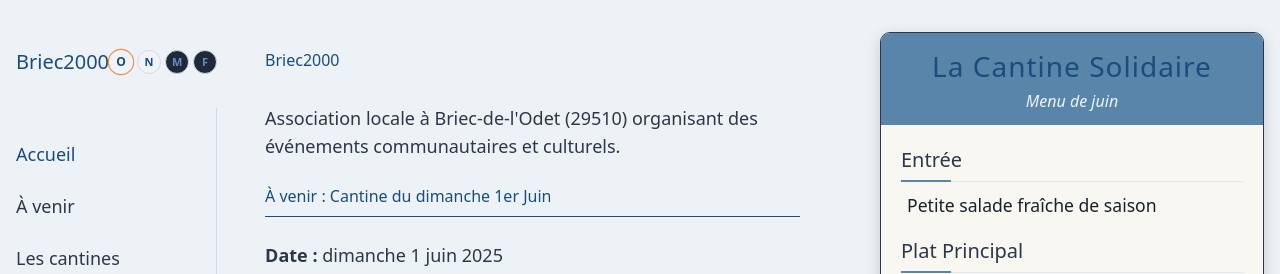
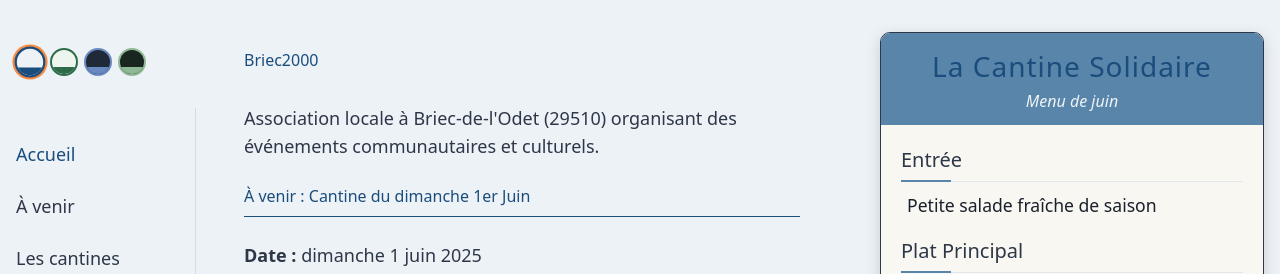
Before and after one commit to KewneWhimsy/briec2000, an Astro site: page / in a window 1280 px wide. Shown: the top 274 px of the page. Built offline with nearby package versions, Linux system fonts and the light colour scheme; Astro itself is replaced by a stand-in of ours.

Commit message:
theme switcher ok+

```diff
--- a/src/components/theme_switcher.astro
+++ b/src/components/theme_switcher.astro
@@ -1,28 +1,36 @@
 ---
 // src/components/theme_switcher.astro
-// Un composant minimaliste pour basculer entre 4 thèmes
+// Un composant amélioré pour basculer entre 4 thèmes avec des représentations visuelles
 
-// Définir les thèmes disponibles
+// Définir les thèmes disponibles avec leurs couleurs caractéristiques
 const themes = [
   {
     id: "ocean",
     name: "Océan",
-    type: "light"
+    type: "light",
+    bgColor: "#edf2f7",
+    primaryColor: "#1a4d7c"
   },
   {
     id: "nature",
     name: "Nature",
-    type: "light"
+    type: "light",
+    bgColor: "#eef5ee",
+    primaryColor: "#2e6b4a"
   },
   {
     id: "midnight",
     name: "Minuit",
-    type: "dark"
+    type: "dark",
+    bgColor: "#1f2937",
+    primaryColor: "#6889c2"
   },
   {
     id: "forest",
     name: "Forêt",
-    type: "dark"
+    type: "dark",
+    bgColor: "#1a2721",
+    primaryColor: "#8fb996"
   },
 ];
 ---
@@ -31,19 +39,20 @@ const themes = [
   {
     themes.map((theme) => (
       <button
-        class={`theme-btn ${theme.type}`}
+        class="theme-btn"
         data-theme={theme.id}
         title={theme.name}
         aria-label={`Thème ${theme.name}`}
+        style={`background-color: ${theme.bgColor}; border-color: ${theme.primaryColor};`}
       >
-        {theme.id.charAt(0).toUpperCase()}
+        <span class="theme-accent" style={`background-color: ${theme.primaryColor};`}></span>
       </button>
     ))
   }
 </div>
 
 <script>
-  // Script côté client pour changer le thème (sans réinitialisation à chaque chargement)
+  // Script côté client pour changer le thème
   document.addEventListener("DOMContentLoaded", () => {
     const themeButtons = document.querySelectorAll(".theme-btn");
 
@@ -83,34 +92,32 @@ const themes = [
 <style>
   .theme-switcher {
     display: flex;
-    gap: 4px;
+    gap: 6px;
   }
 
   .theme-btn {
-    width: 24px;
-    height: 24px;
+    width: 28px;
+    height: 28px;
     border-radius: 50%;
-    font-weight: bold;
-    font-size: 11px;
     cursor: pointer;
-    border: 1px solid var(--color-border);
-    background-color: var(--bg-color);
-    color: var(--color-primary);
+    border: 2px solid transparent;
+    position: relative;
     transition: all 0.2s ease;
+    padding: 0;
+    overflow: hidden;
+  }
+
+  .theme-btn .theme-accent {
+    position: absolute;
+    bottom: 0;
+    left: 0;
+    width: 100%;
+    height: 30%;
+    border-radius: 0 0 50% 50%;
   }
 
   .theme-btn.active {
-    border-color: var(--color-accent);
     transform: scale(1.1);
-  }
-
-  .theme-btn.light {
-    background-color: #f0f4f8;
-    color: #1a4d7c;
-  }
-
-  .theme-btn.dark {
-    background-color: #1f2937;
-    color: #6889c2;
+    box-shadow: 0 0 0 2px var(--color-accent);
   }
 </style>
--- a/src/layouts/layout.astro
+++ b/src/layouts/layout.astro
@@ -138,7 +138,6 @@ const {
       style="border-color: var(--color-border);"
     >
       <div class="flex justify-between items-center">
-        <h1 class="text-xl font-normal">Briec2000</h1>
         <ThemeSwitcher />
         <button id="menuToggle" aria-label="Menu" class="ml-3" style="color: var(--color-primary);"> ☰ </button>
       </div>
@@ -164,7 +163,6 @@ const {
       <!-- Menu latéral pour desktop -->
       <div class="hidden md:block">
         <div class="flex items-center justify-between mb-8">
-          <h3 class="text-xl font-normal">Briec2000</h3>
           <ThemeSwitcher />
         </div>
         <SidebarMenu />
```
